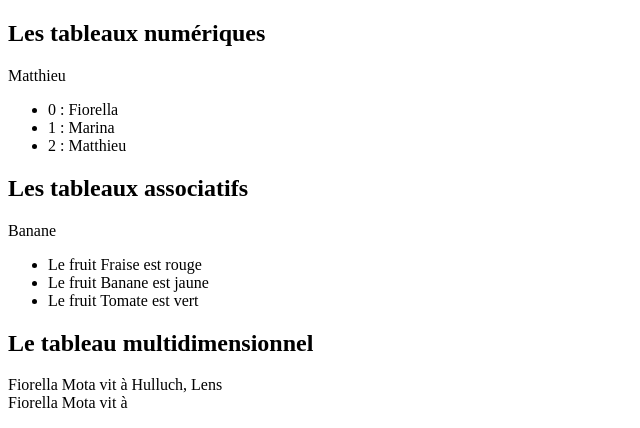
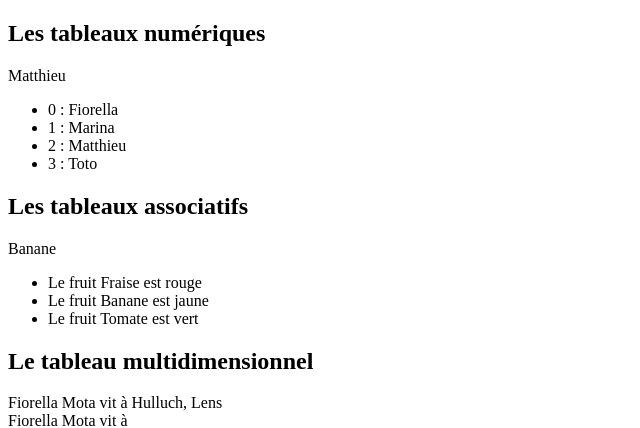
Before and after one commit to dwwm-douai/php, a PHP site: page / in a window 1280 px wide. Shown: the top 428 px of the page, without its empty margins (0-640 px from the left). Run offline with PHP 8.4, Linux system fonts and the light colour scheme; data that the repository does not hold is empty.

Commit message:
Ajout tableau

```diff
--- a/04-tableaux/index.php
+++ b/04-tableaux/index.php
@@ -17,7 +17,7 @@
         echo $prenoms[2].'<br>';
 
         // Comment ajouter un prénom au tableau ?
-
+        $prenoms[] = 'Toto';
 
         // Comment afficher tous les prénoms ?
         // var_dump($prenoms);
```
